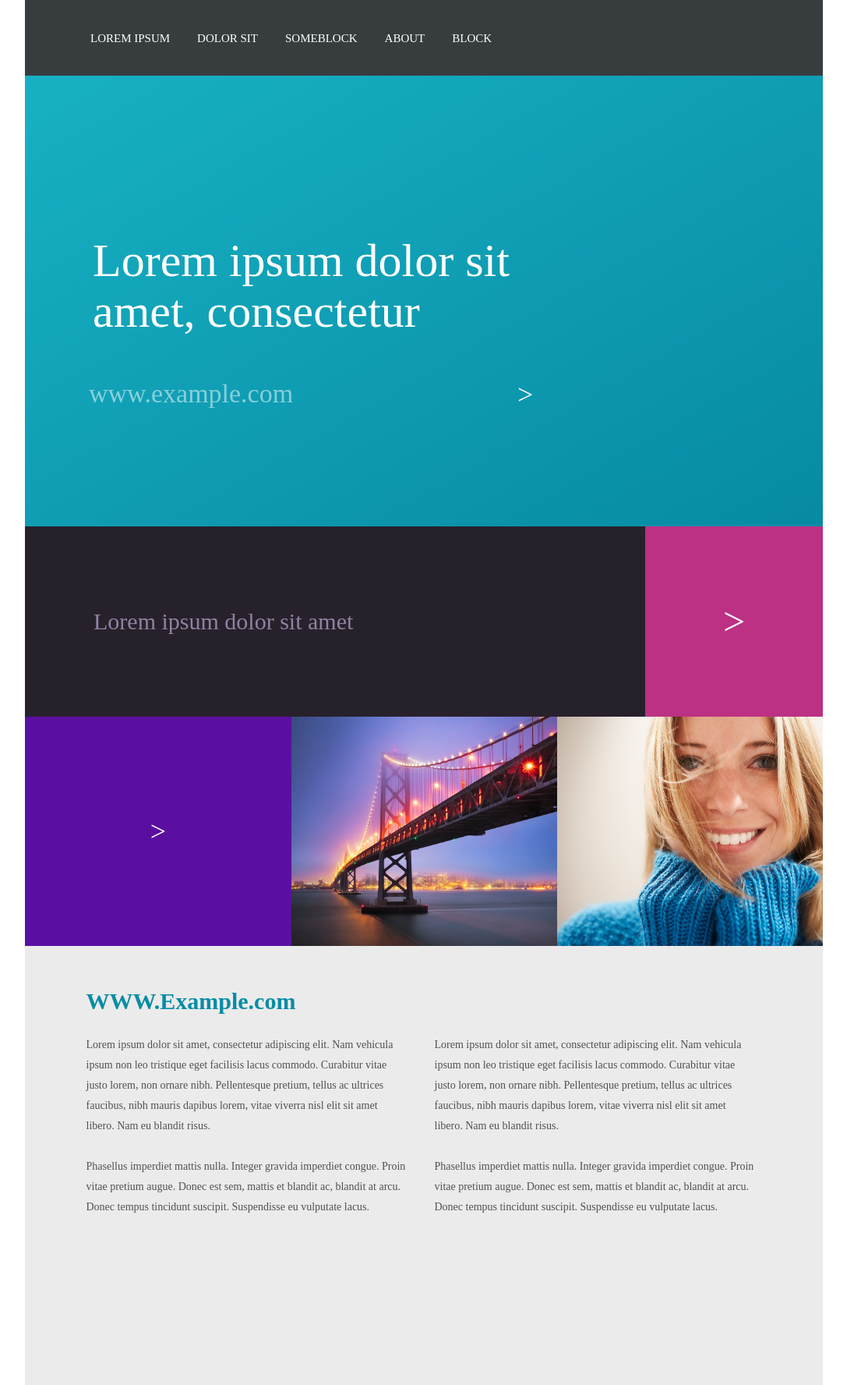
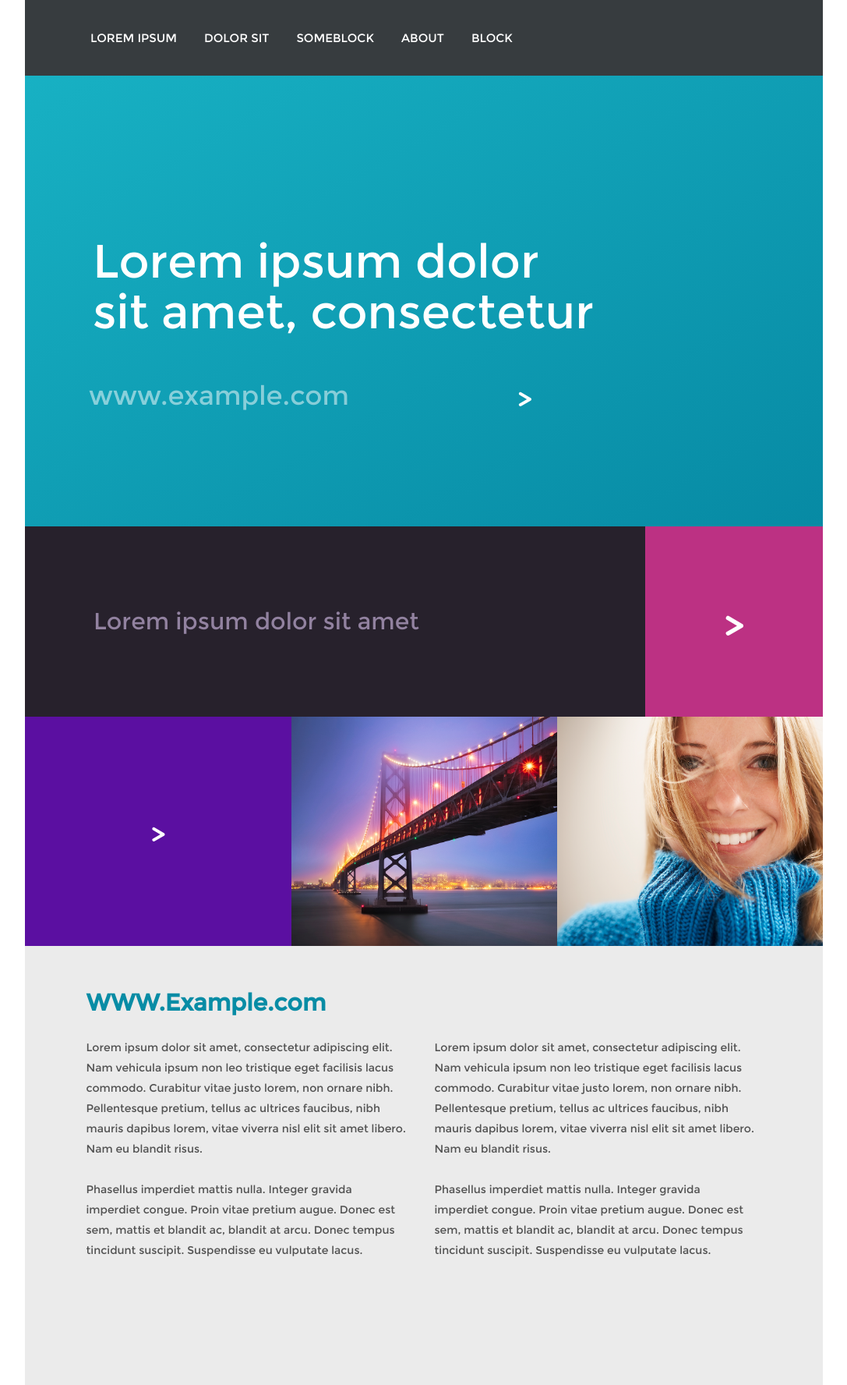
Before and after one commit to Liza-S/Junior-Full-Stack-Web-Developer-Course, a PHP site: page /tasks/task-3/index-3.html in a window 1280 px wide. Shown: the whole page at 78% size, without its empty margins (96-1183 px from the left). Run offline with PHP 8.4, Linux system fonts and the light colour scheme.

Commit message:
Fixed connecting fonts in layout

```diff
--- a/css8.loc/tasks/task-3/style.css
+++ b/css8.loc/tasks/task-3/style.css
@@ -45,7 +45,7 @@ a {
 
 @font-face {
 	font-family: Montserrat;
-	src="/1024/fonts/Montserrat-Regular.ttf"
+	src: url("/tasks/task-3/320/fonts/Montserrat-Regular.ttf");
 }
 
 .nav-link {
@@ -91,8 +91,8 @@ h1 {
 }
 
 @font-face {
-	font-family: Quicksand-Bold;
-	src="/1024/fonts/Quicksand.ttf"
+	font-family: "Quicksand";
+	src: url("/tasks/task-3/320/fonts/Quicksand-Bold.ttf");
 }
 
 .arrow {
```
